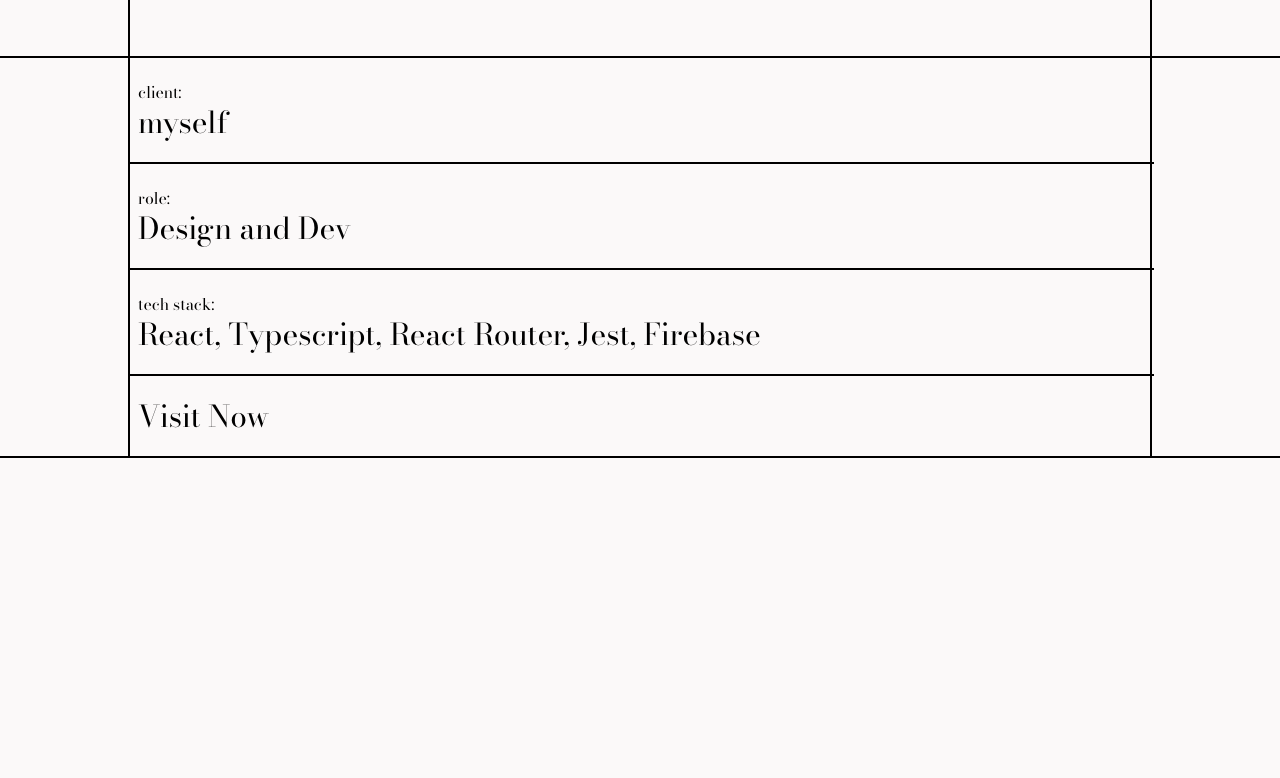
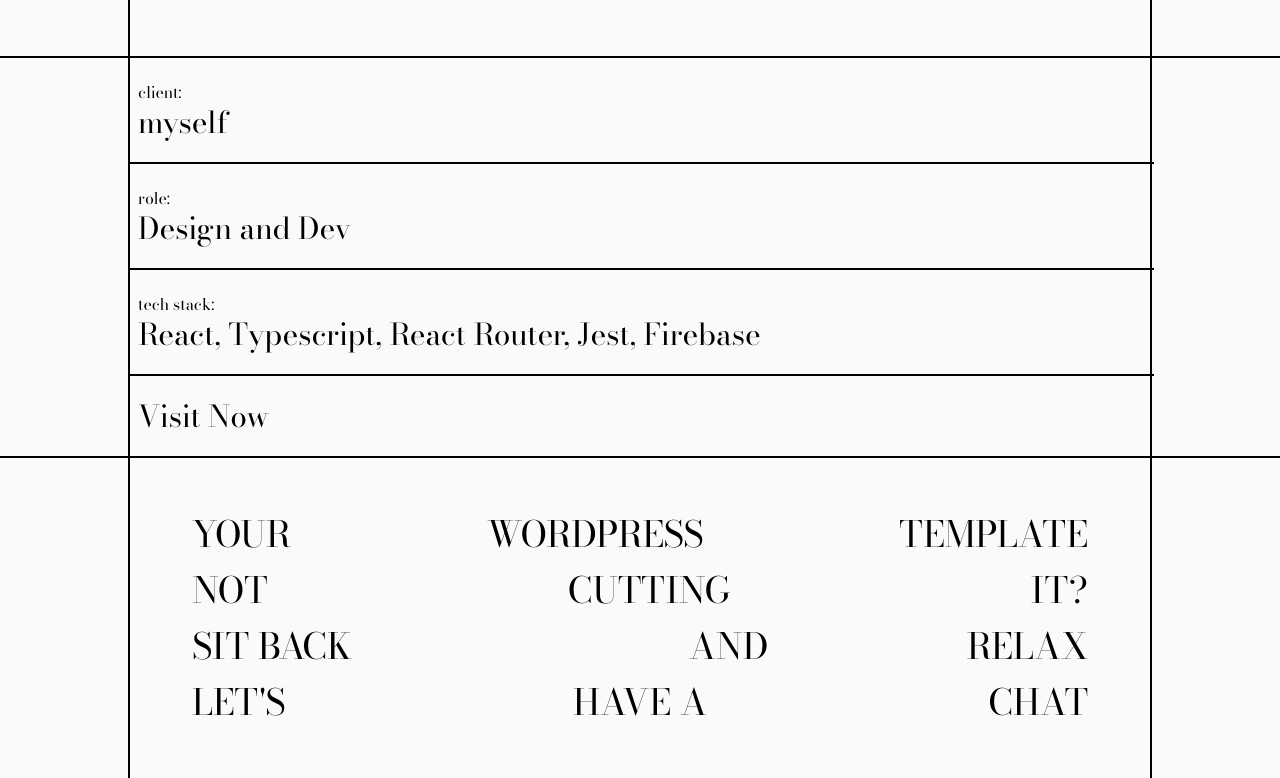
Before and after one commit to wecessary/personal-website-2023, a Next.js app: page / in a window 1280 px wide. Shown: the part 3880-4658 px from the top of the page. Before the commit the page ends 4338 px from the top, so only its background shows below. Built offline with nearby package versions, Linux system fonts and the light colour scheme.

Commit message:
first iteration

```diff
--- /dev/null
+++ b/src/components/cta/Cta.tsx
@@ -0,0 +1,106 @@
+import { textSizeClasses } from "@/const/textSizes";
+import {
+  animated,
+  config,
+  useInView,
+  useSpring,
+  useSprings,
+} from "@react-spring/web";
+import { useEffect, useState } from "react";
+import { HackerEffect } from "../common/animation/HackerEffect";
+
+export const Cta = () => {
+  const [ref, inView] = useInView({ amount: 0.5 });
+  const [startH, setStartH] = useState(false);
+  const [flip, setFlip] = useState(false);
+  const [springs, api] = useSprings(3, (i) => ({
+    from: { x: "100%", y: 0 },
+    config: config.gentle,
+  }));
+
+  useEffect(() => {
+    if (inView) {
+      api.start((i) => ({
+        to: async (next) => {
+          await next({ y: -4 });
+          await next({ x: "0%", delay: 1000 });
+          await next({ y: 0, delay: 1000 });
+          await next({ x: "100%", delay: 1000 });
+        },
+        loop: true,
+      }));
+    } else {
+      api.stop();
+    }
+  });
+  console.log(startH);
+  return (
+    <>
+      <div ref={ref} className="min-h-[40vh] flex justify-center">
+        <div className="w-[90vw] md:w-[80vw] border-r-2 border-l-2 border-black flex flex-col justify-center">
+          <div
+            className={`${textSizeClasses.sm} flex flex-col items-center gap-4`}
+          >
+            <div className="w-[88vw] md:w-[70vw] flex justify-between items-center">
+              <span>YOUR</span>
+              <div>WORDPRESS</div>
+              <span>TEMPLATE</span>
+            </div>
+            <div className="w-[88vw] md:w-[70vw] flex justify-between ">
+              <span>NOT</span>
+              <div className="relative overflow-y-hidden">
+                <div className="opacity-0">CUTTING</div>
+                <animated.div
+                  className="absolute top-0"
+                  style={{ y: springs[0].y, clipPath: "inset(0 0 50% 0)" }}
+                >
+                  CUTTING
+                </animated.div>
+                <animated.div
+                  className="absolute top-0"
+                  style={{
+                    y: springs[0].y.to((y) => -y),
+                    clipPath: "inset(50% 0 0 0)",
+                  }}
+                >
+                  CUTTING
+                </animated.div>
+              </div>
+              <span>IT?</span>
+            </div>
+            <div className="w-[88vw] md:w-[70vw] flex justify-between ">
+              <animated.div
+                className="basis-1/3 text-start"
+                style={{ x: springs[1].x }}
+              >
+                SIT BACK
+              </animated.div>
+              <span className="">AND</span>
+              <span className="">RELAX</span>
+            </div>
+            <div className="w-[88vw] md:w-[70vw] flex justify-between ">
+              <span className="basis-1/3 text-start">{"LET'S"}</span>
+              <span className="bais-1/6 text-center">HAVE A</span>
+              <span className="basis-2/6 text-end">CHAT</span>
+            </div>
+          </div>
+        </div>
+      </div>
+      <div></div>
+    </>
+  );
+};
+
+{
+  /* <span className="overflow-y-hidden basis-1/6 text-center">
+{"CODE".split("").map((char, index) => (
+  <animated.span
+    style={{ y: springs[2].y }}
+    className="inline-block"
+    key={index}
+  >
+    {char}
+  </animated.span>
+))}
+</span> */
+}
--- a/src/const/textSizes.ts
+++ b/src/const/textSizes.ts
@@ -2,6 +2,6 @@ export const textSizeClasses = {
   xl: "text-3xl md:text-5xl lg:text-6xl xl:text-8xl 2xl:text-9xl",
   lg: "text-2xl md:text-4xl lg:text-5xl xl:text-6xl",
   md: "text-2xl md:text-3xl lg:text-4xl xl:text-5xl",
-  sm: "text-2xl md:text-4xl",
+  sm: "text-xl md:text-2xl lg:text-3xl xl:text-4xl",
   xs: "text-xl md:text-3xl",
 };
--- a/src/pages/index.tsx
+++ b/src/pages/index.tsx
@@ -1,10 +1,8 @@
 import { AboutMe } from "@/components/aboutMe/AboutMe";
-import { InfiniteBanner } from "@/components/common/animation/InfiniteBanner";
+import { Cta } from "@/components/cta/Cta";
 import { Hero } from "@/components/hero/Hero";
 import { TransitionScreen } from "@/components/hero/TransitionScreen";
 import { Portfolio } from "@/components/portfolio/Portfolio";
-import { Project } from "@/components/portfolio/Project";
-import { muscleImages, waizImages } from "@/const/images";
 import Head from "next/head";
 import { useState } from "react";
 
@@ -27,6 +25,7 @@ export default function Home() {
             <Hero />
             <AboutMe />
             <Portfolio />
+            <Cta />
           </>
         )}
       </main>
```
